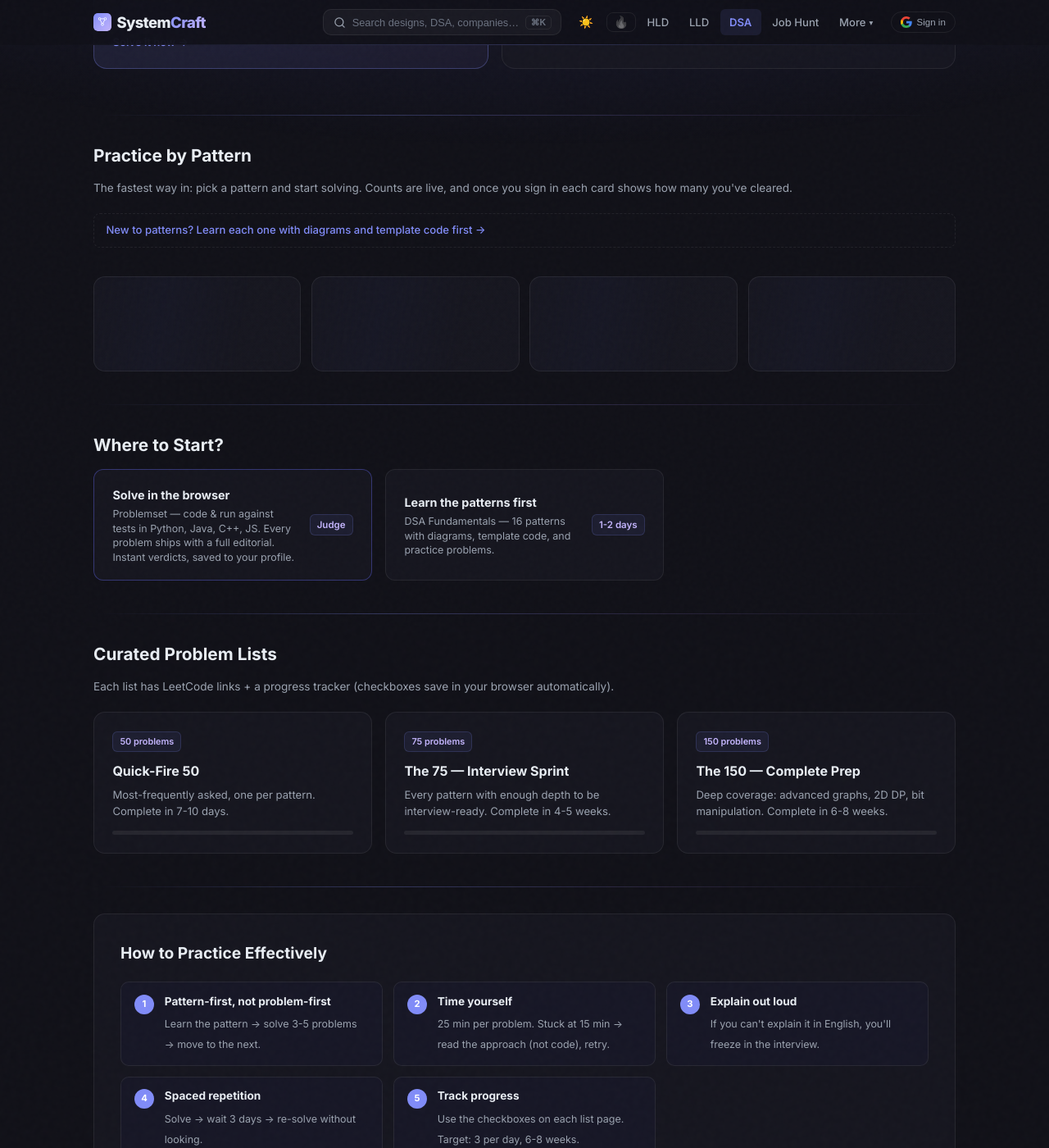
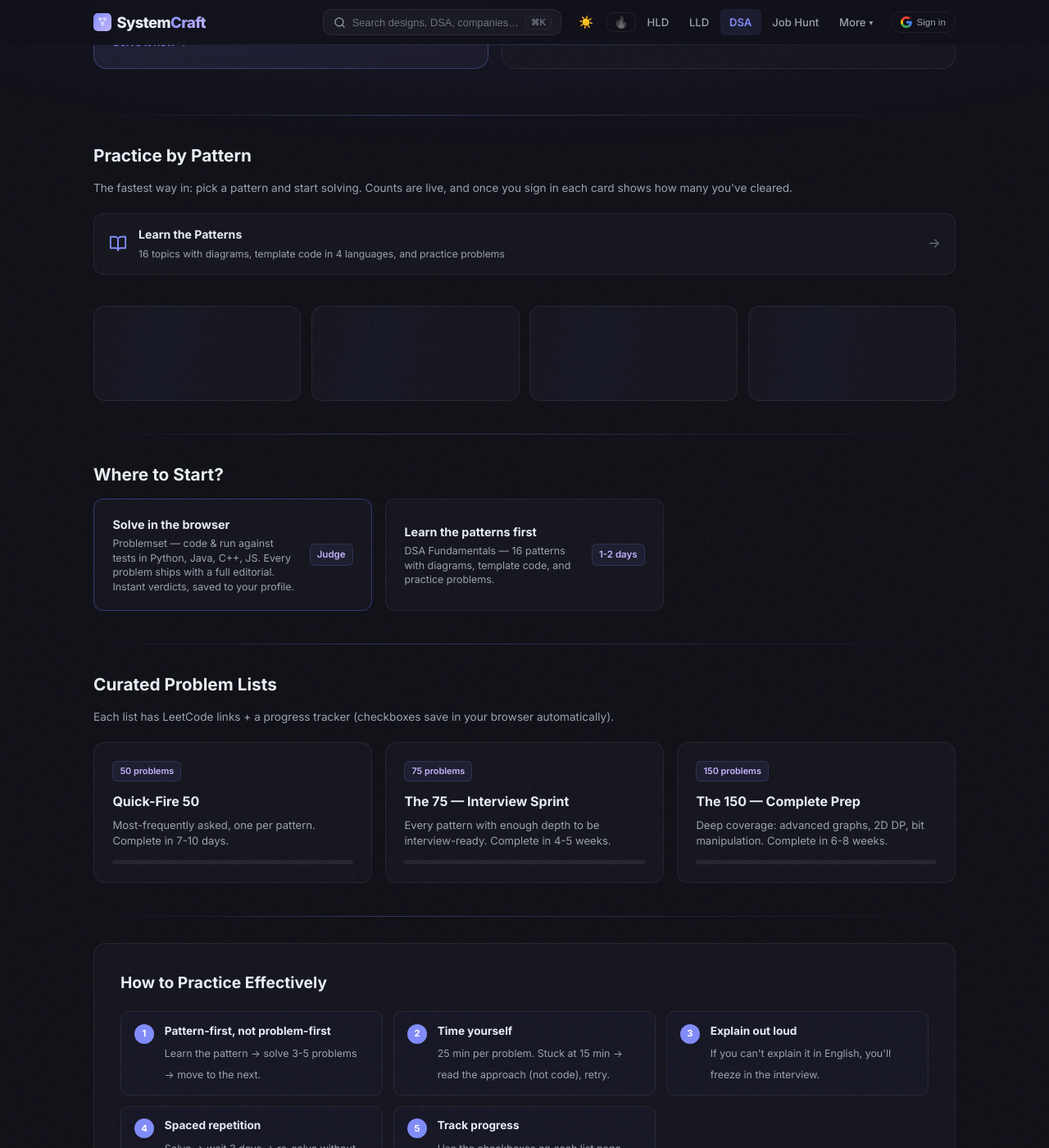
Before and after one commit to iluzn/HLD-Designs, a Jekyll site: the page built from pages/dsa.html, in a window 1280 px wide and 1400 px high, scrolled down 529 px. Shown: the whole window at 82% size. Built offline with Jekyll 4.4.1, drawn with Linux system fonts in a browser that asks for light colours; comment, search, counter and statistics services are not loaded.

Commit message:
feat(dsa): Replace banner link with a card tile for Learn the Patterns
The dashed-border text link is now a proper card tile with an icon,
title, description, and hover arrow — more visible and clickable,
matches the visual language of the other cards on the page.

```diff
--- a/pages/dsa.html
+++ b/pages/dsa.html
@@ -90,7 +90,14 @@ permalink: /dsa/
 <div class="section">
     <h2 class="section-title">Practice by Pattern</h2>
     <p class="section-sub">The fastest way in: pick a pattern and start solving. Counts are live, and once you sign in each card shows how many you've cleared.</p>
-    <a href="/dsa-fundamentals/" class="dsaf-banner">New to patterns? Learn each one with diagrams and template code first →</a>
+    <a href="/dsa-fundamentals/" class="dsaf-tile">
+        <svg viewBox="0 0 24 24" fill="none" stroke="currentColor" stroke-width="2" stroke-linecap="round" stroke-linejoin="round"><path d="M2 3h6a4 4 0 014 4v14a3 3 0 00-3-3H2z"/><path d="M22 3h-6a4 4 0 00-4 4v14a3 3 0 013-3h7z"/></svg>
+        <div class="dsaf-tile-body">
+            <strong>Learn the Patterns</strong>
+            <span>16 topics with diagrams, template code in 4 languages, and practice problems</span>
+        </div>
+        <span class="dsaf-tile-arrow">→</span>
+    </a>
     <div class="diff-chips" id="dsa-diff-chips"></div>
     <div class="pattern-grid" id="dsa-patterns">
         <div class="pat-skeleton"></div><div class="pat-skeleton"></div><div class="pat-skeleton"></div><div class="pat-skeleton"></div>
@@ -267,8 +274,14 @@ nav a.active { color: var(--accent); background: rgba(129,140,248,0.1); font-wei
 .section { position: relative; z-index: 1; max-width: 1100px; margin: 0 auto; padding: 0 1.5rem 2.5rem; }
 .section-title { font-size: 1.3rem; font-weight: 700; color: var(--text); margin-bottom: 0.8rem; }
 .section-sub { font-size: 0.85rem; color: var(--text-muted); margin-bottom: 1.2rem; }
-.dsaf-banner { display: block; font-size: 0.82rem; font-weight: 500; color: var(--accent); text-decoration: none; padding: 0.6rem 0.9rem; border: 1px dashed var(--border); border-radius: 8px; margin-bottom: 1rem; transition: border-color 0.2s, background 0.2s; }
-.dsaf-banner:hover { border-color: var(--accent); background: rgba(129,140,248,0.06); }
+.dsaf-tile{display:flex;align-items:center;gap:0.9rem;padding:0.9rem 1.1rem;border:1px solid var(--border);border-radius:12px;background:var(--card-bg,rgba(25,25,35,0.55));text-decoration:none;color:var(--text);margin-bottom:1.2rem;transition:border-color 0.2s,transform 0.2s;}
+.dsaf-tile:hover{border-color:var(--accent);transform:translateY(-1px);}
+.dsaf-tile svg{width:22px;height:22px;color:var(--accent);flex-shrink:0;}
+.dsaf-tile-body{flex:1;display:flex;flex-direction:column;gap:0.15rem;}
+.dsaf-tile-body strong{font-size:0.88rem;}
+.dsaf-tile-body span{font-size:0.76rem;color:var(--text-muted);}
+.dsaf-tile-arrow{font-size:1rem;color:var(--text-dim);transition:transform 0.2s;}
+.dsaf-tile:hover .dsaf-tile-arrow{transform:translateX(3px);color:var(--accent);}
 
 /* Start here */
 .start-here { display: flex; align-items: center; gap: 1rem; background: var(--card-bg); border: 1px solid var(--border); border-radius: 12px; padding: 1.2rem 1.5rem; text-decoration: none; color: var(--text); transition: border-color 0.3s, transform 0.2s; }
```
